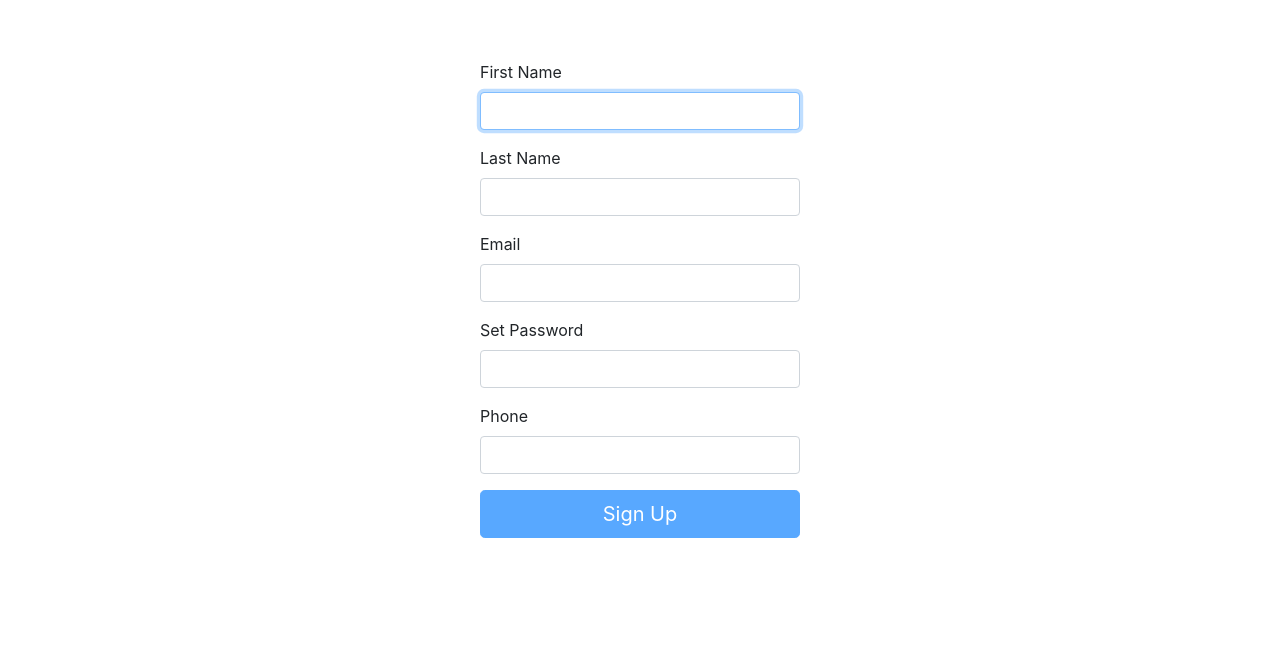
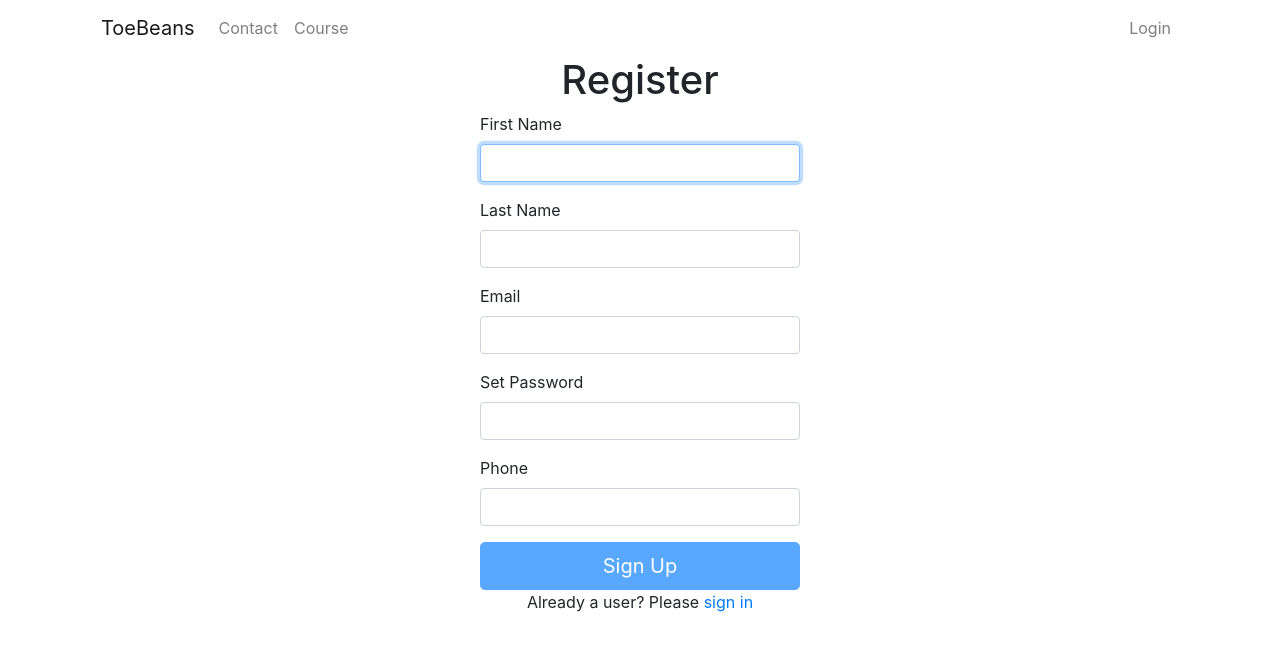
Before and after one commit to kbui314/ToeBeans-Coffee-Class, a React (Create React App) app in the folder coffeeclass-front/: page /signup in a window 1280 px wide. Shown: the top 650 px of the page. Built offline with nearby package versions, Linux system fonts and the light colour scheme.

Commit message:
Added navbar and login, register link

```diff
--- a/coffeeclass-front/src/components/class/Class.js
+++ b/coffeeclass-front/src/components/class/Class.js
@@ -1,7 +1,8 @@
 import React, { useState, useEffect } from "react";
-import { Button } from "react-bootstrap";
+import { Button, Container } from "react-bootstrap";
 import { useParams, useHistory } from "react-router";
 import ClassService from "../../services/ClassService";
+import NavBar from "../navbar/Navbar";
 import "./Class.css";
 
 export default function Class() {
@@ -35,7 +36,8 @@ export default function Class() {
     });
 
     return (
-        <div>
+        <Container>
+            <NavBar />
             <h1>Course Details</h1>
             <h2>{courses.courseId}</h2>
             <h4>{courses.description}</h4>
@@ -46,6 +48,6 @@ export default function Class() {
             >
                 Register
             </Button>
-        </div>
+        </Container>
     );
 }
--- a/coffeeclass-front/src/components/classlist/ClassList.js
+++ b/coffeeclass-front/src/components/classlist/ClassList.js
@@ -1,6 +1,7 @@
 import { useState, useEffect } from "react";
 import { useHistory } from "react-router-dom";
 import ClassService from "../../services/ClassService";
+import NavBar from "../navbar/Navbar";
 import "./ClassList.css";
 
 export default function ClassList() {
@@ -40,6 +41,7 @@ export default function ClassList() {
 
     return (
         <div>
+            <NavBar />
             <div className="container">
                 <h1>Class List</h1>
                 <table className="table">
--- a/coffeeclass-front/src/components/login/Login.css
+++ b/coffeeclass-front/src/components/login/Login.css
@@ -1,8 +1,8 @@
+.loginTitle h1 {
+    text-align: center;
+}
+
 @media all and (min-width: 480px) {
-    .Login {
-        padding: 60px 0;
-    }
-
     .Login form {
         margin: 0 auto;
         max-width: 320px;
--- a/coffeeclass-front/src/components/login/Login.js
+++ b/coffeeclass-front/src/components/login/Login.js
@@ -4,11 +4,13 @@ import Form from "react-bootstrap/Form";
 import Button from "react-bootstrap/Button";
 import "./Login.css";
 import UserService from "../../services/UserService";
+import NavBar from "../navbar/Navbar";
 
 export default function Login() {
     const [email, setEmail] = useState("");
     const [password, setPassword] = useState("");
     const history = useHistory();
+    const register = <a href="/signup">register</a>;
 
     function validateForm() {
         return email.length > 0 && password.length > 0;
@@ -23,6 +25,11 @@ export default function Login() {
     }
 
     return (
+        <div>
+            <NavBar />
+            <div className="loginTitle">
+                <h1>Login</h1>
+            </div>
             <div className="Login">
                 <Form onSubmit={handleSubmit}>
                     <Form.Group size="lg" controlId="email">
@@ -50,7 +57,9 @@ export default function Login() {
                     >
                         Login
                     </Button>
+                    <p>Not a user? Please {register}</p>
                 </Form>
+            </div>
         </div>
     );
 }
--- a/coffeeclass-front/src/components/navbar/Navbar.js
+++ b/coffeeclass-front/src/components/navbar/Navbar.js
@@ -1,23 +1,35 @@
-import React from "react";
+import React, { useState, useEffect } from "react";
 import "./Navbar.css";
-import { Navbar, Nav, NavDropdown } from "react-bootstrap";
+import { Navbar, Nav, Container } from "react-bootstrap";
 
 export default function NavBar() {
+    const [isLogin, setIsLogin] = useState(false);
+
+    useEffect(() => {
+        if (localStorage.getItem("access_token")) {
+            setIsLogin(true);
+        }
+    }, []);
+
     return (
-        <Navbar collapseOnSelect expand="lg" bd="dark" variant="dark">
+        <Container>
+            <Navbar collapseOnSelect expand="lg" bd="light" variant="light">
                 <Navbar.Brand href="#home">ToeBeans</Navbar.Brand>
                 <Navbar.Toggle aria-controls="response-navbar-nav" />
                 <Navbar.Collapse id="responsive-navbar-nav">
                     <Nav className="mr-auto">
-                    <Nav.Link href="#features">Features</Nav.Link>
-                    <Nav.Link href="#pricing">Pricing</Nav.Link>
-                    <NavDropdown title="Dropdown" id="collasible-nav-dropdown">
-                        <NavDropdown.Item href="#action/3.1">
-                            Action
-                        </NavDropdown.Item>
-                    </NavDropdown>
+                        <Nav.Link href="#contact">Contact</Nav.Link>
+                        <Nav.Link href="#course">Course</Nav.Link>
+                    </Nav>
+                    <Nav className="ml-auto">
+                        {isLogin ? (
+                            <Nav.Link href="#login">Logout</Nav.Link>
+                        ) : (
+                            <Nav.Link href="#login">Login</Nav.Link>
+                        )}
                     </Nav>
                 </Navbar.Collapse>
             </Navbar>
+        </Container>
     );
 }
--- a/coffeeclass-front/src/components/signup/Signup.css
+++ b/coffeeclass-front/src/components/signup/Signup.css
@@ -1,8 +1,12 @@
+p {
+    text-align: center;
+}
+
+.signUpTitle h1 {
+    text-align: center;
+}
+
 @media all and (min-width: 480px) {
-    .SignUp {
-        padding: 60px 0;
-    }
-
     .SignUp form {
         margin: 0 auto;
         max-width: 320px;
--- a/coffeeclass-front/src/components/signup/Signup.js
+++ b/coffeeclass-front/src/components/signup/Signup.js
@@ -4,6 +4,7 @@ import Form from "react-bootstrap/Form";
 import Button from "react-bootstrap/Button";
 import UserService from "../../services/UserService";
 import "./Signup.css";
+import NavBar from "../navbar/Navbar";
 
 export default function SignUp() {
     const [firstName, setFirstName] = useState("");
@@ -12,6 +13,7 @@ export default function SignUp() {
     const [password, setPassword] = useState("");
     const [phone, setPhone] = useState("");
     const history = useHistory();
+    const link = <a href="/login">sign in</a>;
 
     function validateForm() {
         return (
@@ -33,13 +35,17 @@ export default function SignUp() {
             password: password,
             phone: phone,
         };
-    console.log(user);
         UserService.insertNewUser(user).then((response) => {
             history.push("/login");
         });
     }
 
     return (
+        <div>
+            <NavBar />
+            <div className="signUpTitle">
+                <h1>Register</h1>
+            </div>
             <div className="SignUp">
                 <Form onSubmit={handleSubmit}>
                     <Form.Group size="lg" controlId="firstName">
@@ -83,10 +89,17 @@ export default function SignUp() {
                             onChange={(e) => setPhone(e.target.value)}
                         ></Form.Control>
                     </Form.Group>
-        <Button block size="lg" type="submit" disabled={!validateForm()}>
+                    <Button
+                        block
+                        size="lg"
+                        type="submit"
+                        disabled={!validateForm()}
+                    >
                         Sign Up
                     </Button>
+                    <p>Already a user? Please {link}</p>
                 </Form>
+            </div>
         </div>
     );
 }
```
Also changed, not shown: 1 other file (tests, documents, lock files or other folders). Lines whose indentation alone changed are shown as unchanged.
